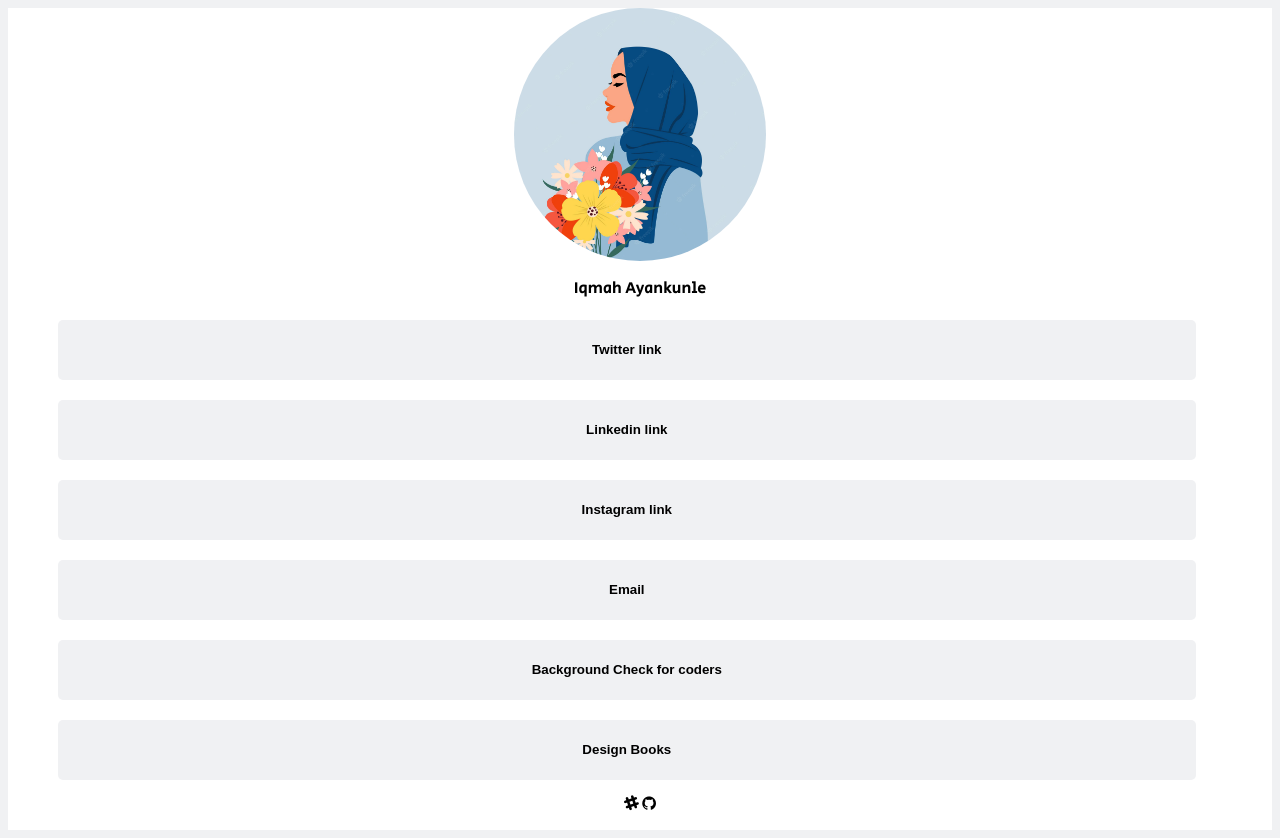
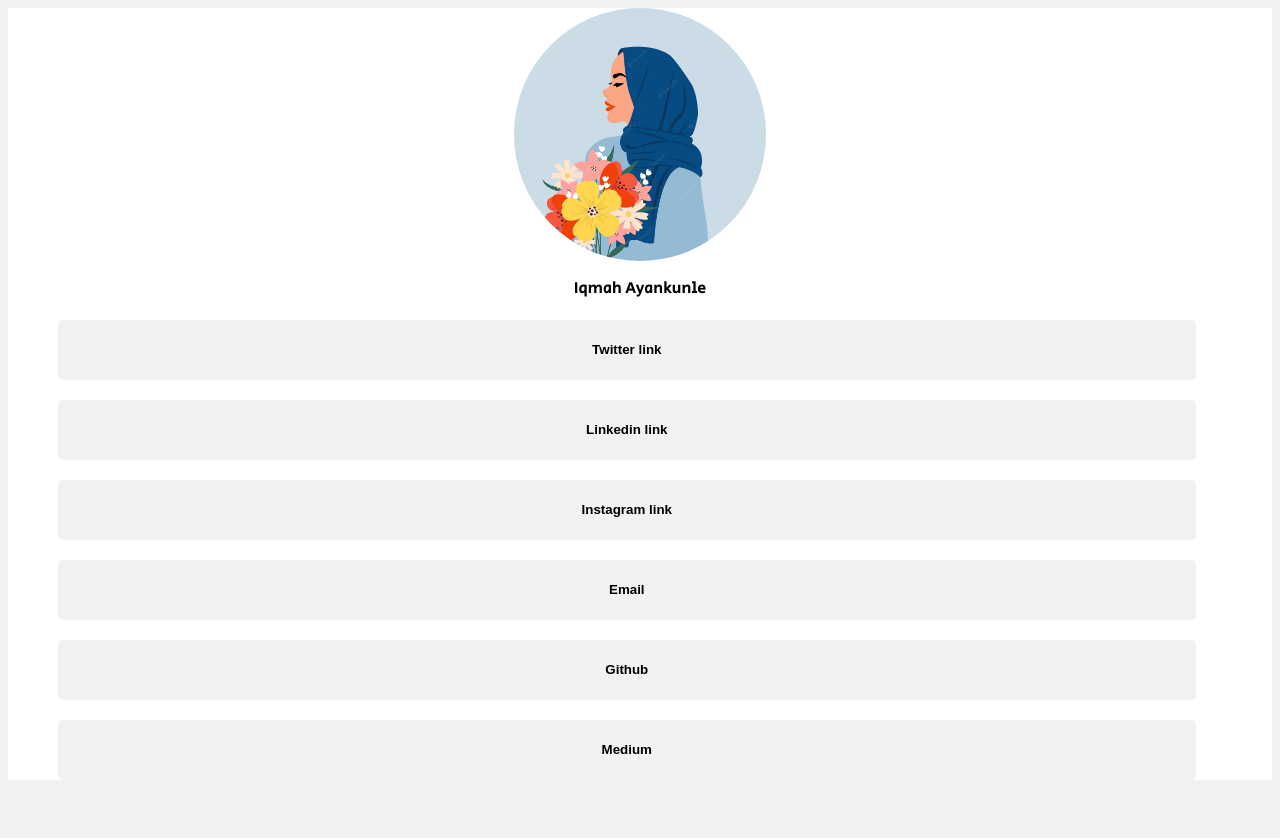
Before and after one commit to AyokaDev/links, a plain HTML site: page index.html in a window 1280 px wide. After the commit the page ends 800 px from the top, so only its background shows below. Drawn offline with Linux system fonts and the light colour scheme.

Commit message:
Update index.html

```diff
--- a/index.html
+++ b/index.html
@@ -7,7 +7,7 @@
     <link href="https://fonts.googleapis.com/css2?family=Josefin+Sans:wght@300&display=swap" rel="stylesheet">
     <link rel="stylesheet" href="styles.css">
         <link rel="stylesheet" href="https://cdnjs.cloudflare.com/ajax/libs/font-awesome/4.7.0/css/font-awesome.min.css">
-    <title>Zuri</title>
+    <title>Connect with me</title>
 </head>
 <body>
     <div>
@@ -19,14 +19,8 @@
         <button id="btn_zuri"><a href="https://www.linkedin.com/in/iqmah-ayankunle-7b699119b/" target="_blank">Linkedin link</a></button>
         <button id="books"><a href="https://www.instagram.com/hiqmah.30/?next=%2F" target="_blank">Instagram link</a></button>
         <button id="book_python"><a href="mailto:ayankunleoyindamola30@gmail.com" target="_blank">Email</a></button>
-        <button id="pitch"><a href="https://background.zuri.team/" target="_blank">Background Check for coders</a></button>
-        <button id="book_design"><a href="https://books.zuri.team/design-rules" target="_blank">Design Books</a></button>
-    <footer>
-        <div class="footer content">
-            <a href="#" class="fa fa-slack"></a>
-            <a href="AyokaDevgithub.io" class="fa fa-github"></a>
-        </div>
-    </footer>
+        <button id="pitch"><a href="https://github.com/AyokaDev target="_blank">Github</a></button>
+        <button id="book_design"><a href="https://medium.com/@ayankunleoyindamola30" target="_blank">Medium</a></button>
     </div>
 </body>
 </html>
```
